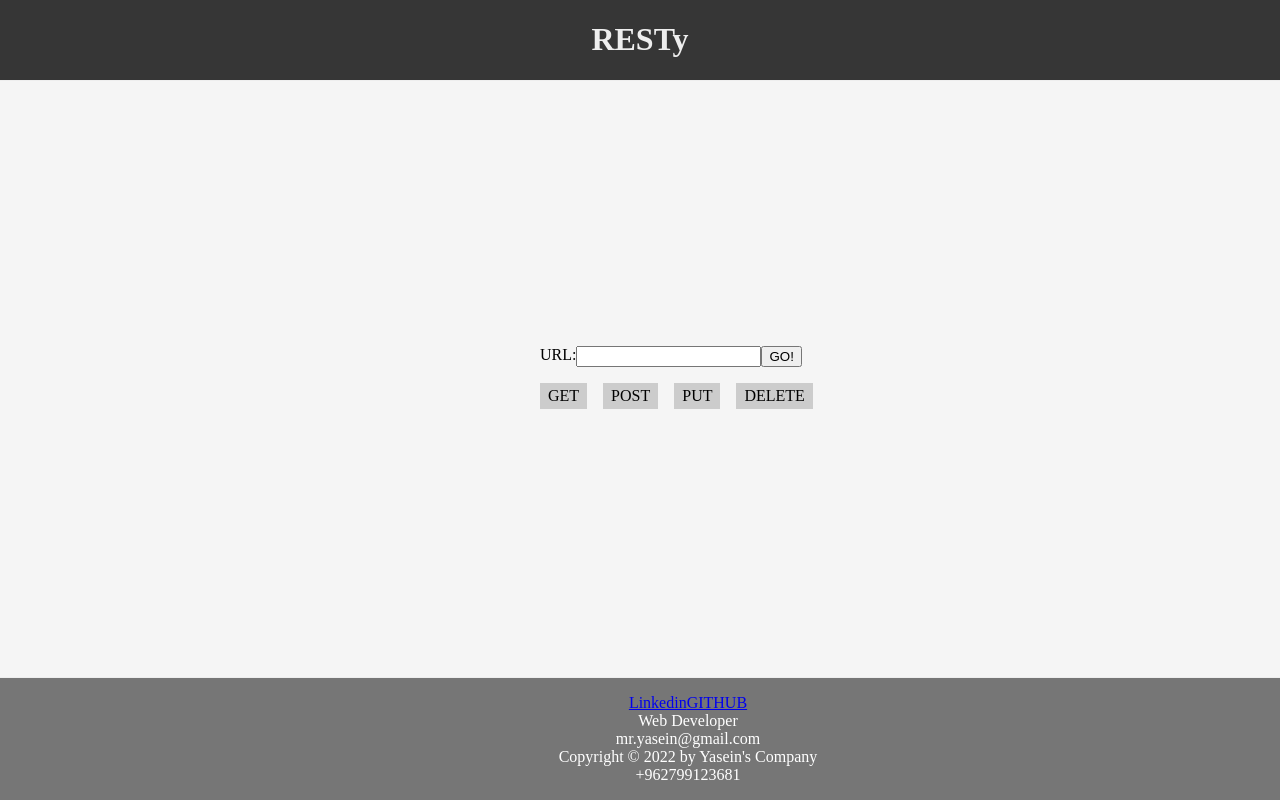
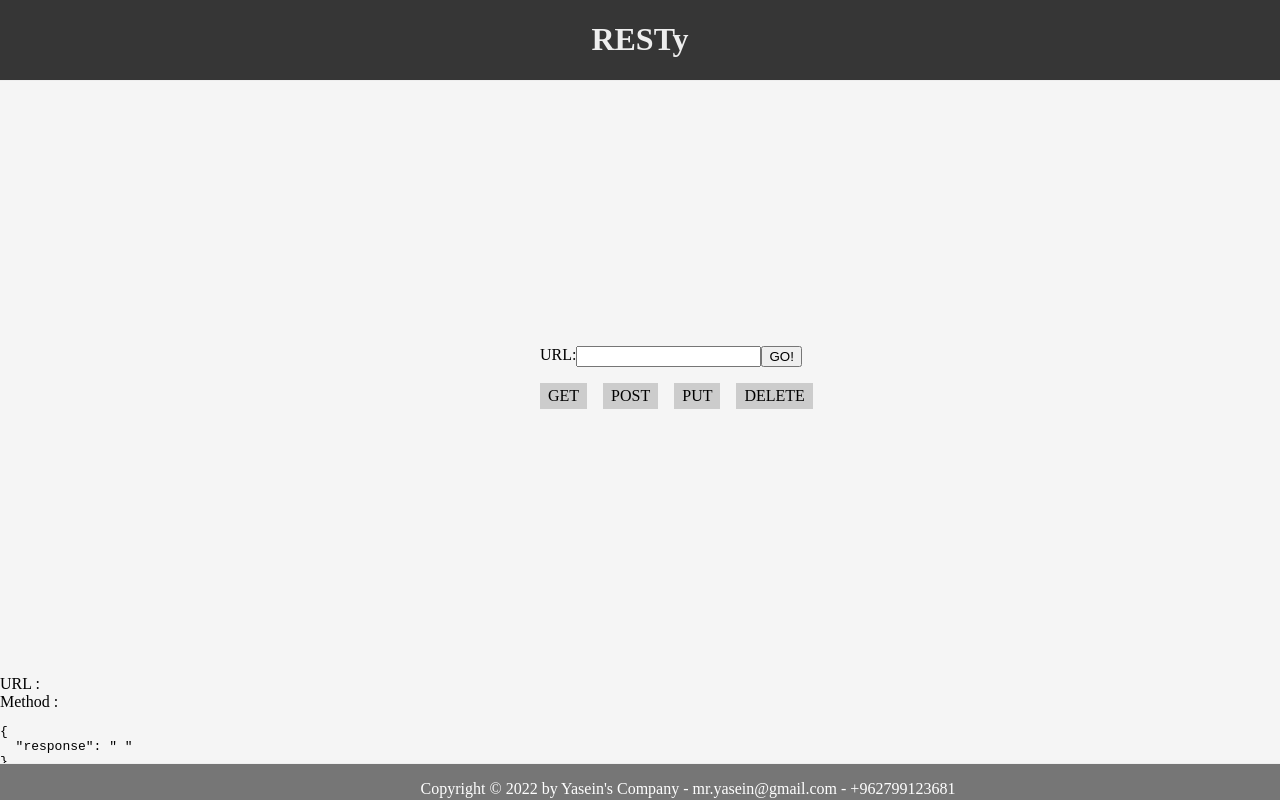
Before and after one commit to YaseinBurqan/RESTY, a React (Create React App) app: page / in a window 1280 px wide. Built offline with nearby package versions, Linux system fonts and the light colour scheme.

Commit message:
useState

```diff
--- a/src/App.jsx
+++ b/src/App.jsx
@@ -26,14 +26,6 @@ export default function App() {
     setData({ data });
   };
 
-  function handleSubmit(props) {
-    const formData = {
-      method: "GET",
-      url: "https://pokeapi.co/api/v2/pokemon",
-    };
-    props.handleApiCall(formData);
-  }
-
   return (
     <React.Fragment>
       <Header />
--- a/src/components/footer/footer.jsx
+++ b/src/components/footer/footer.jsx
@@ -5,26 +5,9 @@ const Footer = () => {
   return (
     <footer>
       <div>
-        <section className="footer-info">
-          <section className="footer-social-top">
-            <a href="https://jo.linkedin.com/in/yaseinburqan" rel="noreferrer noopener" target="_blank">
-              Linkedin
-            </a>
-            <a href="https://github.com/YaseinBurqan?tab=repositories" rel="noreferrer noopener" target="_blank">
-              GITHUB
-            </a>
-          </section>
-
-          <section className="footer-info-left">
-            <section className="footer-info-name">Web Developer</section>
-          </section>
-          <section className="footer-info-center">
-            <section className="footer-info-email">mr.yasein@gmail.com</section>
-            <section className="footer-info-terms">Copyright &copy; 2022 by Yasein's Company</section>
-          </section>
-          <section className="footer-info-right">
-            <section className="footer-info-number">+962799123681</section>
-          </section>
+        <section className="footer-info-center">
+          <section className="footer-info-email"> Copyright &copy; 2022 by Yasein's Company - mr.yasein@gmail.com - +962799123681 </section>
+          <section className="footer-info-terms"></section>
         </section>
       </div>
     </footer>
--- a/src/components/footer/footer.scss
+++ b/src/components/footer/footer.scss
@@ -3,6 +3,7 @@ footer {
   left: 0;
   bottom: 0;
   width: 100%;
+  height: 0.5%;
   background-color: rgb(0, 0, 0);
   color: white;
   text-align: center;
```
